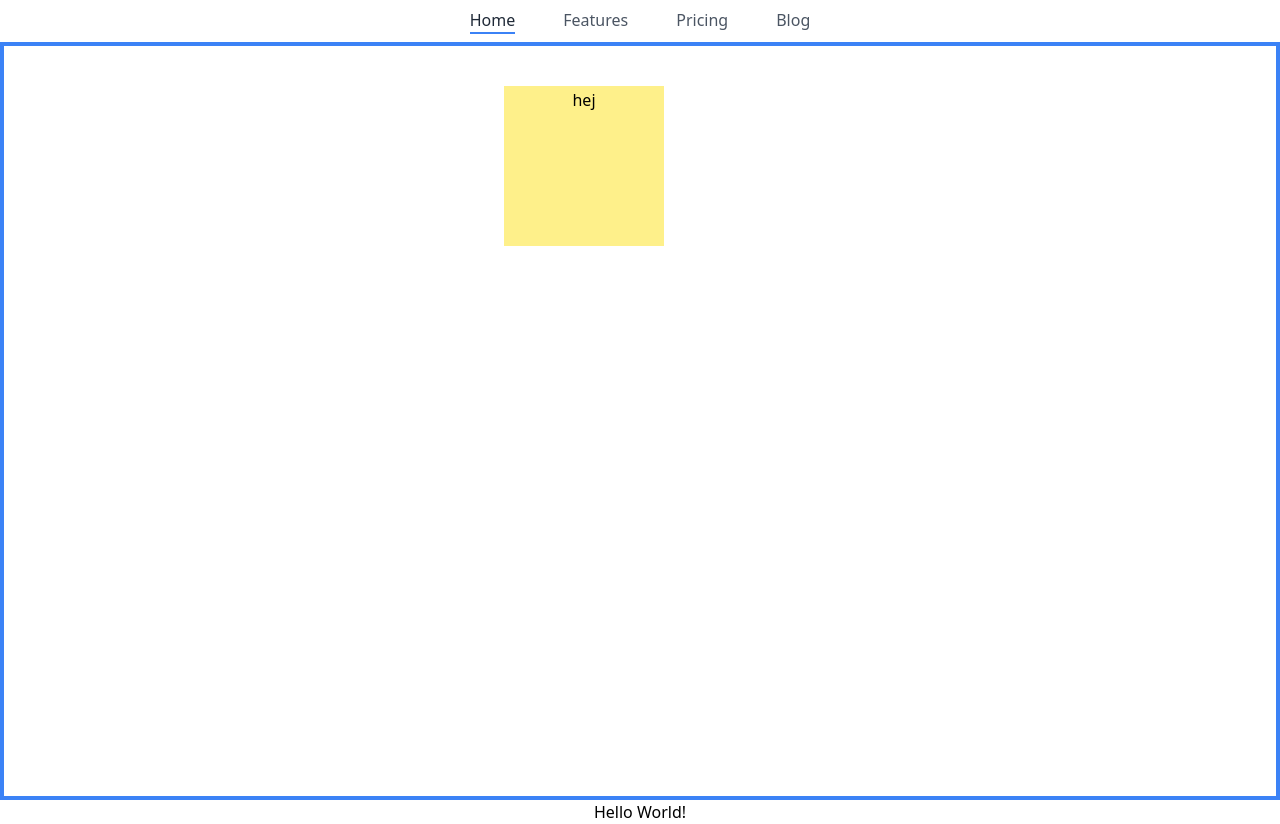
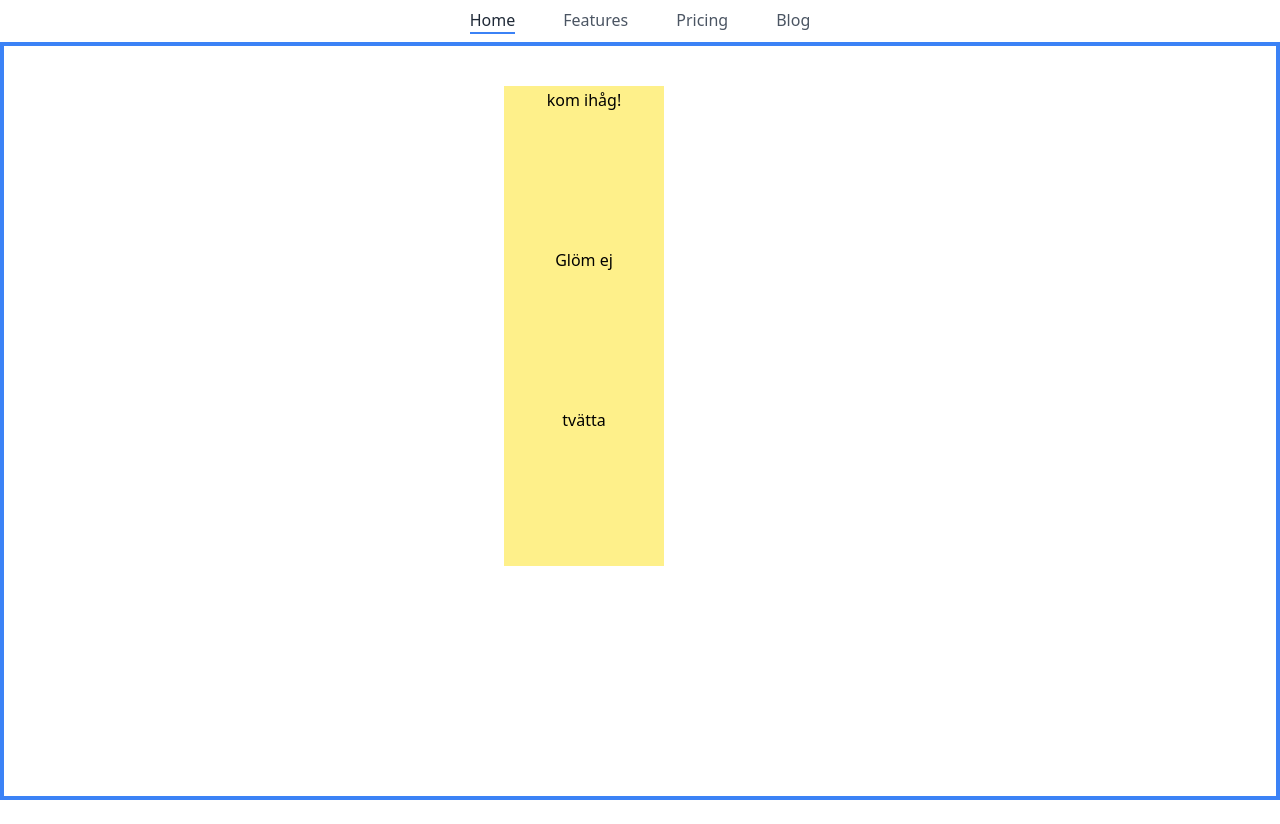
Before and after one commit to Antno521/Put-it, a React (Create React App) app in the folder put-it/: page / in a window 1280 px wide. After the commit the page ends 800 px from the top, so only its background shows below. Built offline with nearby package versions, Linux system fonts and the light colour scheme.

Commit message:
Added a array as a mock-api

```diff
--- a/put-it/public/index.html
+++ b/put-it/public/index.html
@@ -9,7 +9,6 @@
       name="description"
       content="Web site created using create-react-app"
     />
-    <link rel="apple-touch-icon" href="%PUBLIC_URL%/logo192.png" />
     <!--
       manifest.json provides metadata used when your web app is installed on a
       user's mobile device or desktop. See https://developers.google.com/web/fundamentals/web-app-manifest/
--- a/put-it/src/App.js
+++ b/put-it/src/App.js
@@ -7,7 +7,7 @@ function App() {
     <div className="App">
       <Navbar />
       <Whiteboard />
-      Hello World!
+
     </div>
   );
 }
--- a/put-it/src/components/Note.js
+++ b/put-it/src/components/Note.js
@@ -1,6 +1,6 @@
 import { useState, useEffect } from "react";
 
-export default function Note() {
+export default function Note(props) {
   const [xCoord, setXCoord] = useState(40);
   const [yCoord, setYCoord] = useState(500);
   const [borderColor, setBorderColor] = useState('border-yellow-200')
@@ -24,7 +24,7 @@ export default function Note() {
 
   return (
     <div className={`size-40 bg-yellow-200 border-2 relative ${borderColor}`} style={{top: `${xCoord}px`, left: `${yCoord}px`}} onClick={handleNoteClick}>
-      hej
+      {props.message}
     </div>
   )
 }
--- a/put-it/src/components/Whiteboard.js
+++ b/put-it/src/components/Whiteboard.js
@@ -1,7 +1,23 @@
+import { useState } from "react";
 import Note from "./Note"
 
 export default function Whiteboard() {
-  function handleMouseMove(event){
+  const [notes, setNotes] = useState([
+    {
+      id: 1,
+      message: "kom ihåg!",
+    },
+    {
+      id: 2,
+      message: "Glöm ej",
+    },
+    {
+      id: 3,
+      message: "tvätta",
+    },
+  ]);
+
+  function handleMouseMove(event) {
     console.log('Mouse position: ', event.clientX, event.clientY);
   }
 
@@ -13,13 +29,21 @@ export default function Whiteboard() {
   }
 
   //Ska kallas på när isActivated är TRUE och när handleWhiteboardClick körs
-  function moveNote(){
+  function moveNote() {
 
   }
 
   return (
     <div className="w-screen h-[calc(100vh-42px)] border-4 border-blue-500" onMouseMove={handleMouseMove} onClick={handleWhiteboardClick}>
-      <Note />
+      {notes.map((note) => {
+        console.log(note);
+        return (
+          <Note
+            key={note.id}
+            message={note.message}
+          />
+        );
+      })}
     </div>
   )
 }
```
Also changed, not shown: put-it/public/logo192.png (deleted), put-it/public/logo512.png (deleted).
